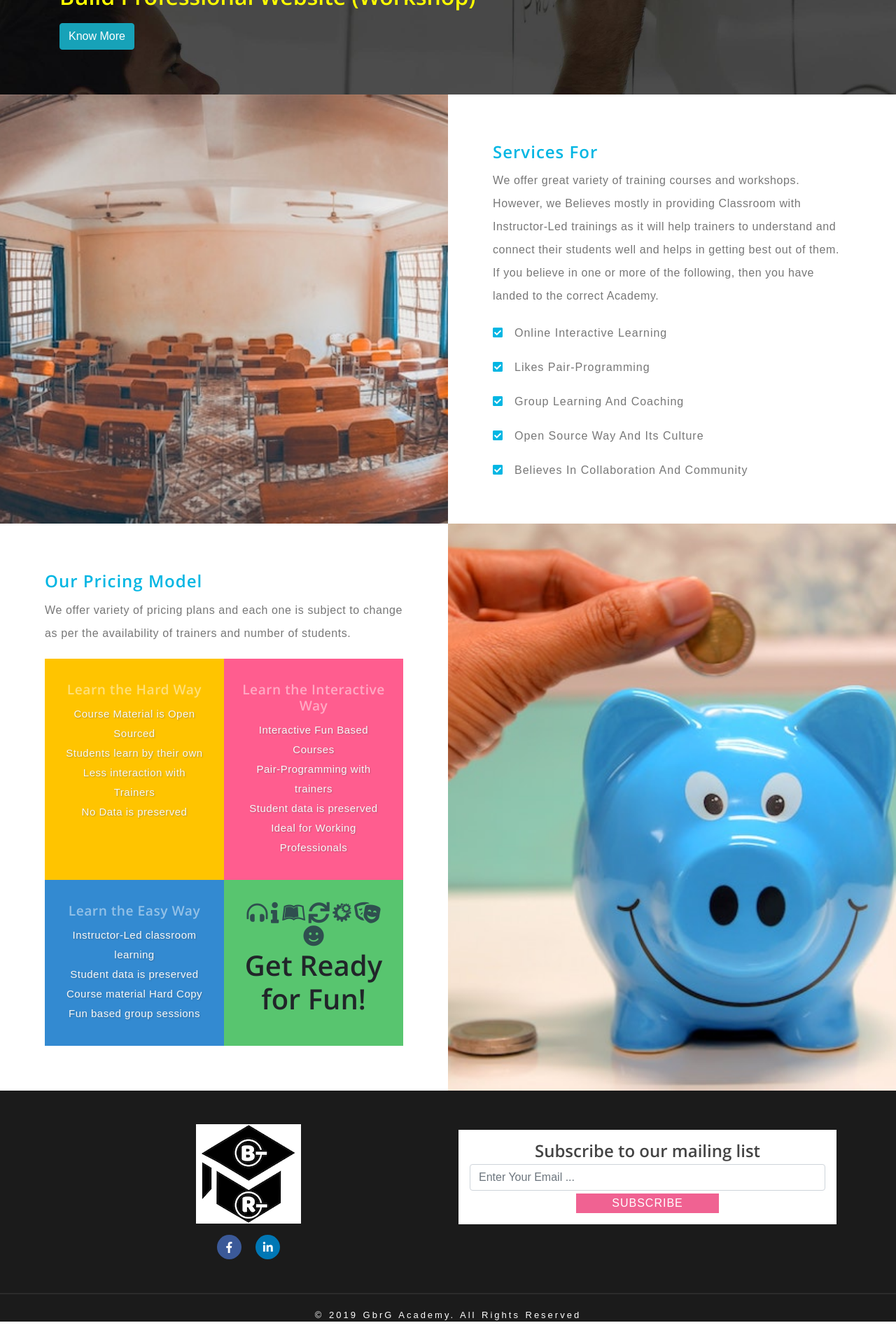
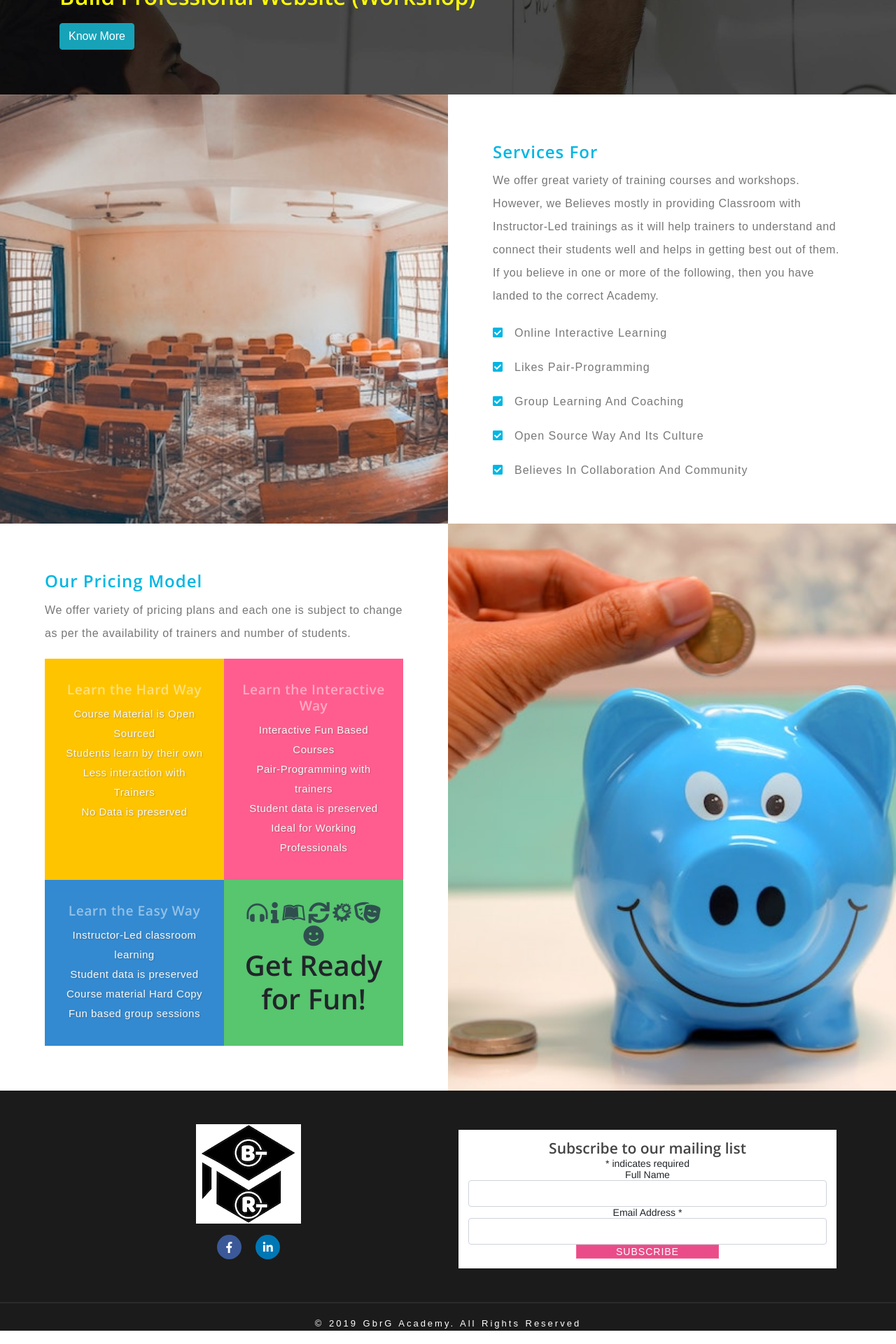
Before and after one commit to gbrgacademy/gbrgacademy.github.io, a Jekyll site: the page built from index.html, in a window 1280 px wide. Shown: the part 2079-3999 px from the top of the page at 70% size. Built offline with Jekyll 4.4.1, drawn with Linux system fonts in a browser that asks for light colours; some web fonts are replaced; comment, search, counter and statistics services are not loaded.

Commit message:
Updated subscribe-form

```diff
--- a/_includes/subscribe-form.html
+++ b/_includes/subscribe-form.html
@@ -1,15 +1,48 @@
+<!-- Begin Mailchimp Signup Form -->
+<link href="//cdn-images.mailchimp.com/embedcode/classic-10_7.css" rel="stylesheet" type="text/css">
+<style type="text/css">
+  #mc_embed_signup {
+    background: #fff;
+    clear: left;
+    font: 14px Helvetica, Arial, sans-serif;
+  }
+  #mc_embed_signup .button {
+    background: #ea4c89;
+  }
+
+  /* Add your own Mailchimp form style overrides in your site stylesheet or in this style block.
+	   We recommend moving this block and the preceding CSS link to the HEAD of your HTML file. */
+
+</style>
+<div id="mc_embed_signup">
   <form action="https://gbrgacademy.us20.list-manage.com/subscribe/post?u=f45e3e116e559f48e7ac74ac0&amp;id=e6aa059069"
     method="post" id="mc-embedded-subscribe-form" name="mc-embedded-subscribe-form" class="subscription-form validate" target="_blank"
     novalidate>
     <div id="mc_embed_signup_scroll">
-    <h3 for="mce-EMAIL">Subscribe to our mailing list</h3>
-    <input type="email" value="" name="EMAIL" class="form-control email my-1" id="mce-EMAIL" placeholder="Enter Your Email ..." required>
+      <h3>Subscribe to our mailing list</h3>
+      <div class="indicates-required"><span class="asterisk">*</span> indicates required</div>
+      <div class="mc-field-group">
+        <label for="mce-FNAME">Full Name </label>
+        <input type="text" value="" name="FNAME" class="form-control" id="mce-FNAME">
+      </div>
+      <div class="mc-field-group">
+        <label for="mce-EMAIL">Email Address <span class="asterisk">*</span>
+        </label>
+        <input type="email" value="" name="EMAIL" class="form-control required email" id="mce-EMAIL">
+      </div>
+      <div id="mce-responses" class="clear">
+        <div class="response" id="mce-error-response" style="display:none"></div>
+        <div class="response" id="mce-success-response" style="display:none"></div>
+      </div>
       <!-- real people should not fill this in and expect good things - do not remove this or risk form bot signups-->
       <div style="position: absolute; left: -5000px;" aria-hidden="true"><input type="text"
           name="b_f45e3e116e559f48e7ac74ac0_e6aa059069" tabindex="-1" value=""></div>
-    <div class="clear"><input type="submit" value="Subscribe" name="subscribe" id="mc-embedded-subscribe"
+      <div class="clear text-center"><input type="submit" value="Subscribe" name="subscribe" id="mc-embedded-subscribe"
           class="button"></div>
     </div>
   </form>
 </div>
+<script type='text/javascript' src='//s3.amazonaws.com/downloads.mailchimp.com/js/mc-validate.js'></script>
+<script
+  type='text/javascript'>(function ($) { window.fnames = new Array(); window.ftypes = new Array(); fnames[1] = 'FNAME'; ftypes[1] = 'text'; fnames[0] = 'EMAIL'; ftypes[0] = 'email'; fnames[3] = 'ADDRESS'; ftypes[3] = 'address'; }(jQuery)); var $mcj = jQuery.noConflict(true);</script>
 <!--End mc_embed_signup-->
```
Lines whose indentation alone changed are shown as unchanged.
